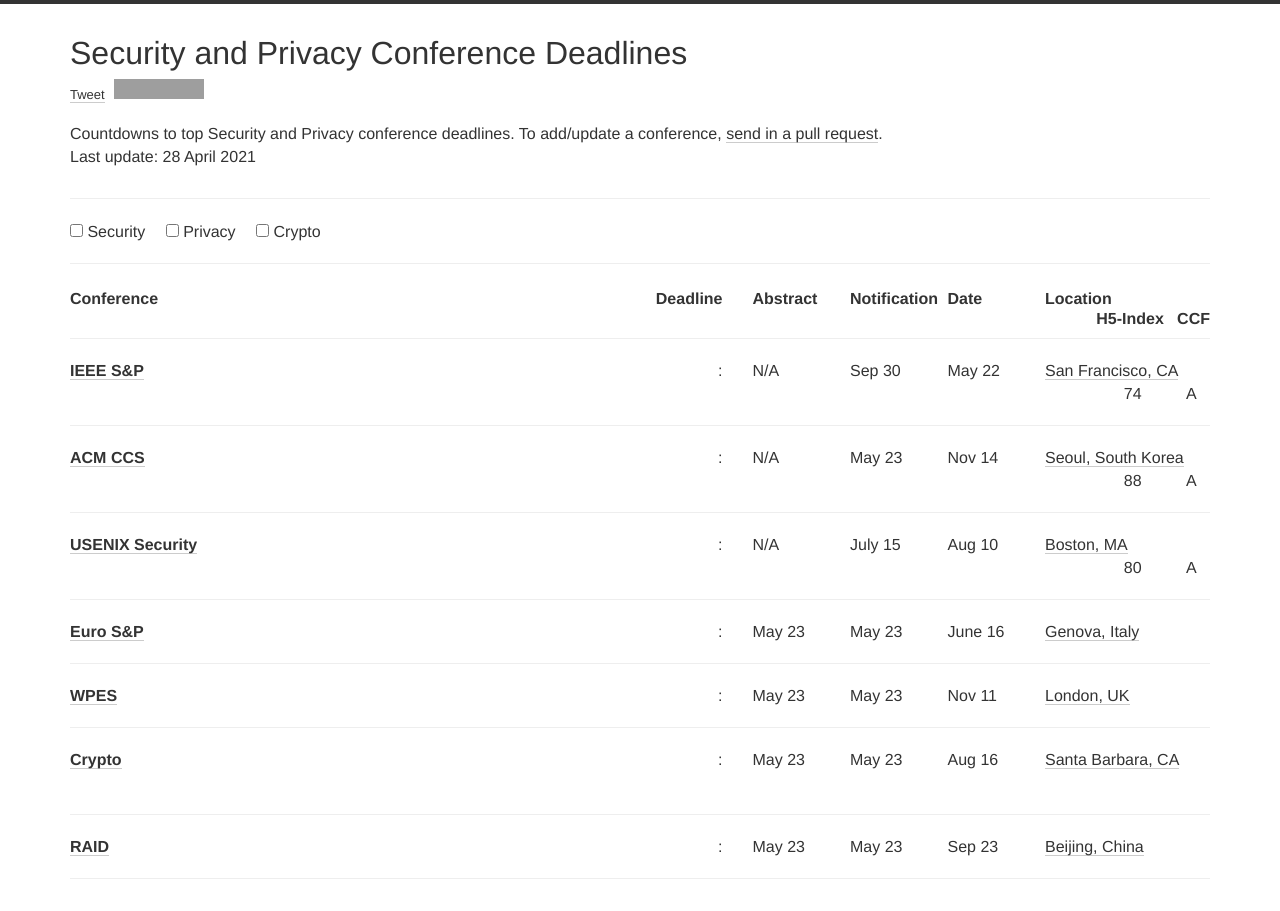
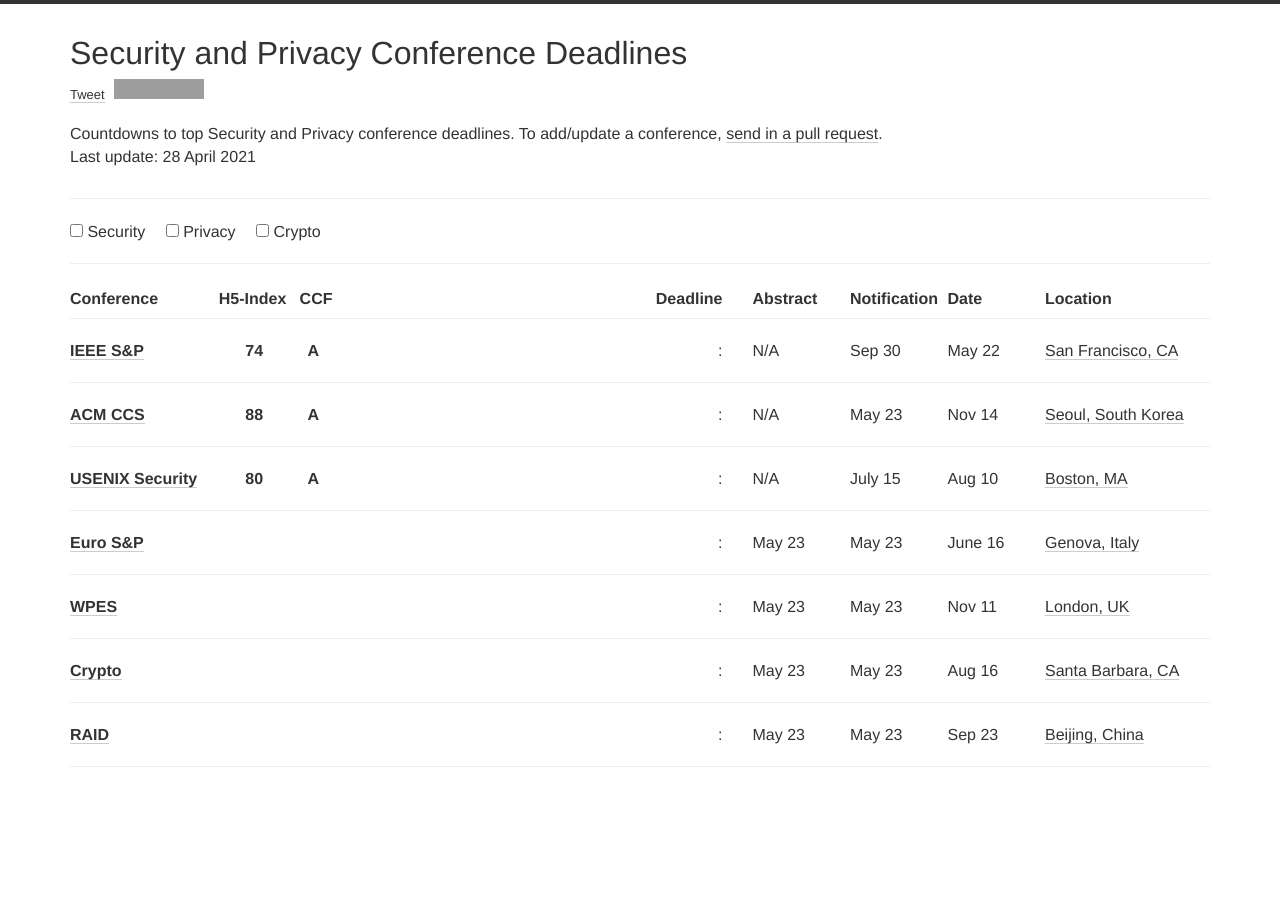
Before and after one commit to jianghaizhi/conference, a Jekyll site: the page built from index.html, in a window 1280 px wide. Built offline with Jekyll 4.4.1, drawn with Linux system fonts in a browser that asks for light colours; nearby versions of some CDN libraries; comment, search, counter and statistics services are not loaded; grey boxes are pictures that could not be loaded.

Commit message:
Update index.html

```diff
--- a/index.html
+++ b/index.html
@@ -47,12 +47,12 @@
                 </div>
               </form><hr>
              <div class="row" style="padding-top:5px">
-       <div class="col-xs-12 col-md-3"><h2>Conference</h2></div>
+       <div class="col-xs-12 col-md-3"><h2>Conference<font style="float:right">H5-Index&nbsp;&nbsp;&nbsp;CCF</font></h2></div>
       <div class="col-xs-12 col-md-4"><h2 style="float:right;">Deadline</h2></div>
         <div class="col-xs-12 col-md-1"><h2>Abstract</h2></div>
         <div class="col-xs-12 col-md-1"><h2>Notification</h2></div>
         <div class="col-xs-12 col-md-1"><h2>Date</h2></div>
-        <div class="col-xs-12 col-md-2"><h2>Location<font style="float:right">H5-Index&nbsp;&nbsp;&nbsp;CCF</font></h2></div>
+        <div class="col-xs-12 col-md-2"><h2>Location</h2></div>
       </div>
 
             <!-- </div> -->
@@ -67,7 +67,7 @@
         <div id="{{ conf.name | append: conf.year | slugify }}" class="conf {% for tag in conf.tags %} {{tag}} {% endfor %}">
           <div class="row">
               <div class="col-xs-12 col-md-3">
-                <font font-size:1em; style="font-weight:bold;"><a target="black" href="{{conf.link}}">{{conf.name}}</a></font>
+                <font font-size:1em; style="font-weight:bold;"><a target="black" href="{{conf.link}}">{{conf.name}}</a><font font-size:1em; style="float:right">{{conf.hindex}}&nbsp;&nbsp;&nbsp;&nbsp;&nbsp;&nbsp;&nbsp;&nbsp;&nbsp;&nbsp;{{conf.rank}}&nbsp;&nbsp;&nbsp;</font></font>
               </div>
                 <div class="col-xs-12 col-md-4">
                 <font style="float:right"><span class="deadline-time"></span> : <b><span class="timer"></span></b></font>
@@ -84,7 +84,7 @@
                  </div>
               </div>
              <div class="col-xs-12 col-md-2">
-                <a target="black" href="http://maps.google.com/?q={{conf.place}}">{{conf.place}}</a><font font-size:1em; style="float:right">{{conf.hindex}}&nbsp;&nbsp;&nbsp;&nbsp;&nbsp;&nbsp;&nbsp;&nbsp;&nbsp;&nbsp;{{conf.rank}}&nbsp;&nbsp;&nbsp;</font>
+                <a target="black" href="http://maps.google.com/?q={{conf.place}}">{{conf.place}}</a>
               </div>
 
           </div>
```
